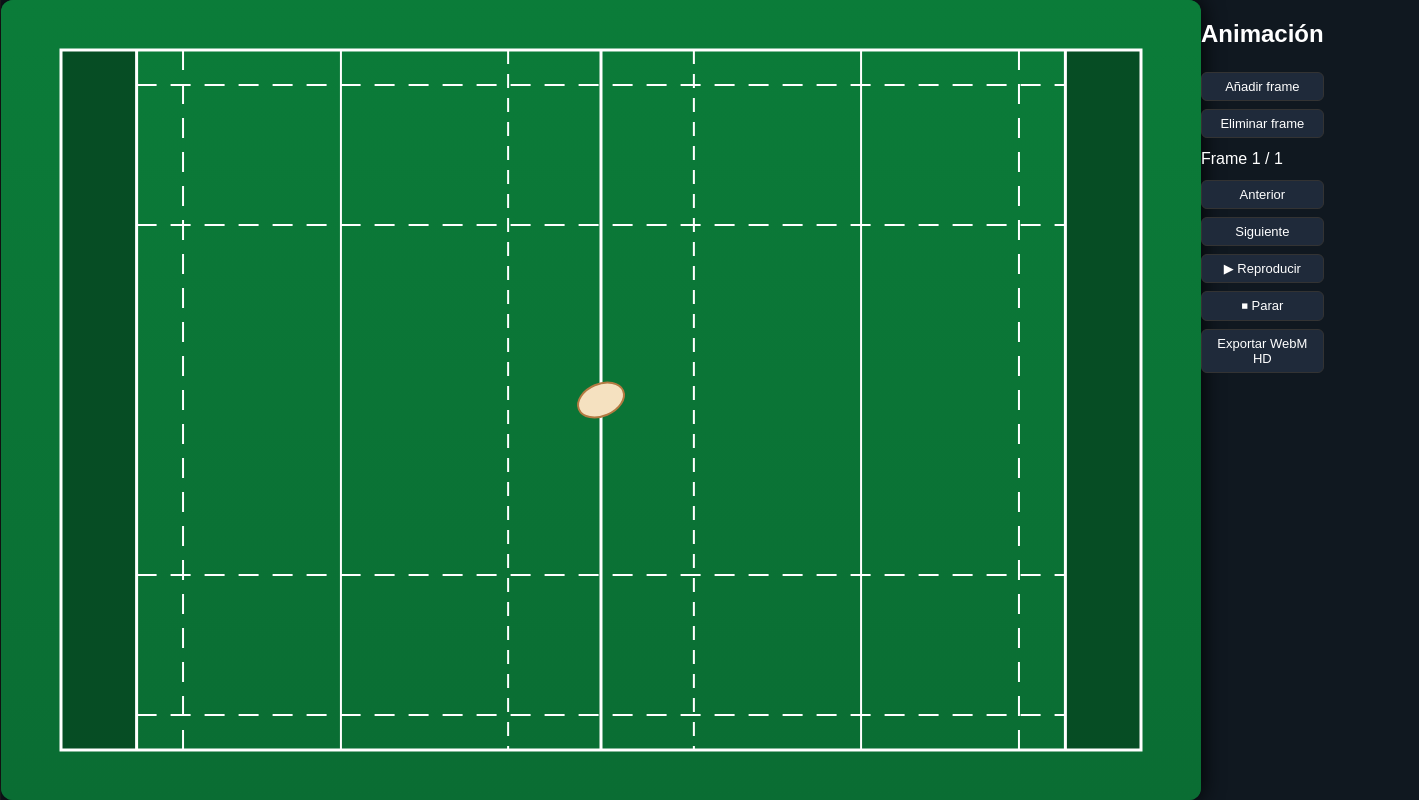
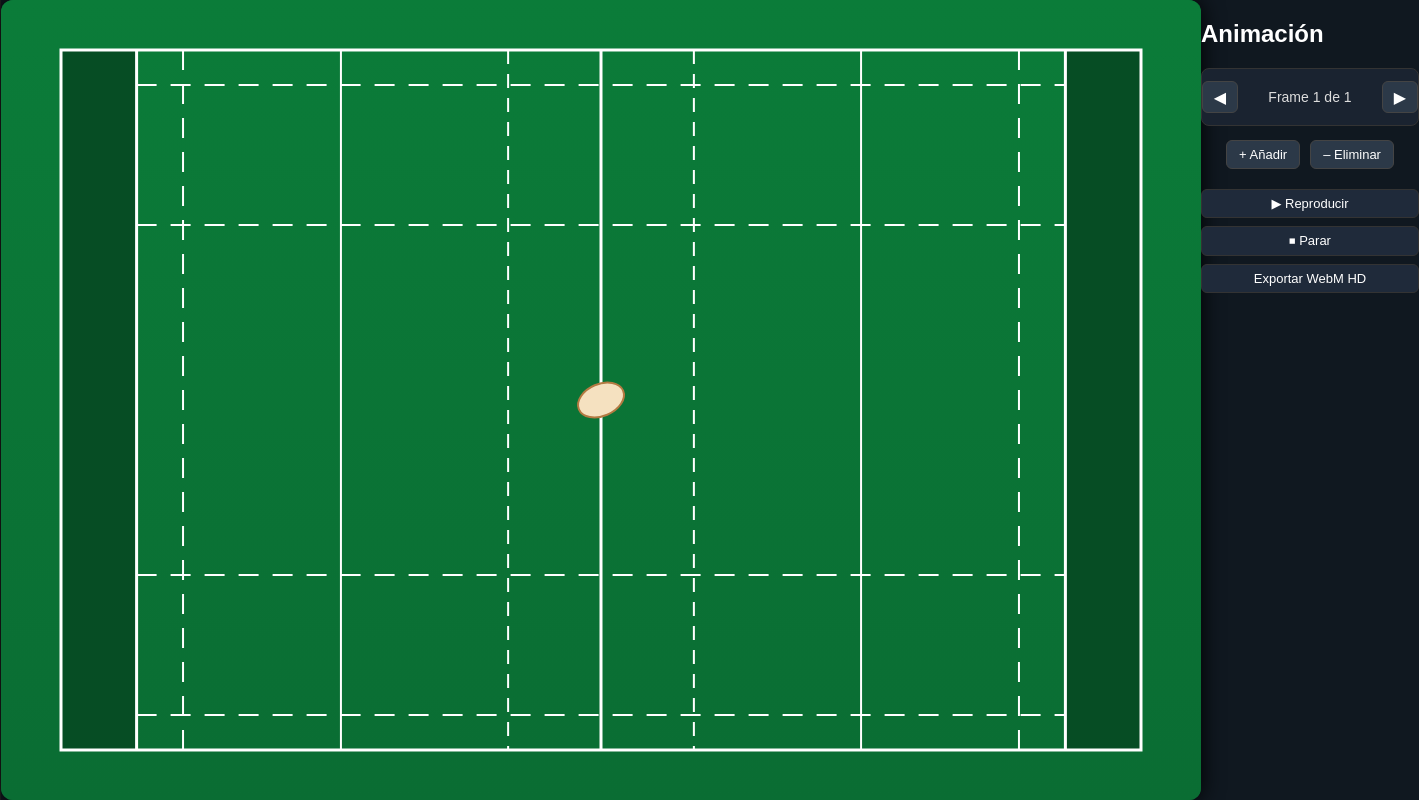
Before and after one commit to joako20-web/PizarraRugby, a plain HTML site: page index.html in a window 1280 px wide. Shown: the whole page, 1419 px wide, since content can reach past the window. Drawn offline with Linux system fonts and the light colour scheme.

Commit message:
cambioss

```diff
--- a/app.js
+++ b/app.js
@@ -856,6 +856,12 @@ const Animation = {
 async exportWebM() {
     if (state.frames.length < 2) return;
 
+    // Pedir nombre
+    const nombre = await Popup.prompt("Nombre del archivo:", "Mi animacion");
+    if (!nombre) return;
+
+    const fileName = nombre + ".webm";
+
     const stream = canvas.captureStream(30);
     const chunks = [];
     const rec = new MediaRecorder(stream, {
@@ -869,7 +875,7 @@ const Animation = {
         const url = URL.createObjectURL(blob);
         const a = document.createElement("a");
         a.href = url;
-            a.download = "animacion_rugby.webm";
+        a.download = fileName;
         a.click();
         URL.revokeObjectURL(url);
     };
@@ -892,6 +898,7 @@ const Animation = {
 
     rec.stop();
 }
+
 };
 
 // ==============================
--- a/index.html
+++ b/index.html
@@ -91,19 +91,22 @@
 <div id="right-panel">
     <h2>Animación</h2>
 
-        <!-- Controles de frames -->
-        <button id="add-frame">Añadir frame</button>
-        <button id="delete-frame">Eliminar frame</button>
+    <!-- Barra moderna de frames -->
+    <div id="frame-bar">
+        <button id="prev-frame" class="fb-btn">◀</button>
 
-        <!-- Información del frame actual -->
-        <div class="sep">
-            Frame <span id="current-frame-index">1</span> /
+        <div id="frame-counter">
+            Frame <span id="current-frame-index">1</span> de
             <span id="total-frames">1</span>
         </div>
 
-        <!-- Navegación entre frames -->
-        <button id="prev-frame">Anterior</button>
-        <button id="next-frame">Siguiente</button>
+        <button id="next-frame" class="fb-btn">▶</button>
+    </div>
+
+    <div id="frame-actions">
+        <button id="add-frame" class="fb-action">+ Añadir</button>
+        <button id="delete-frame" class="fb-action">– Eliminar</button>
+    </div>
 
     <!-- Controles de reproducción -->
     <button id="play-animation">▶ Reproducir</button>
--- a/style.css
+++ b/style.css
@@ -328,3 +328,60 @@ button.active {
 #popup-cancel:hover {
     background: #3a4a5a;
 }
+/* ===== NUEVA BARRA MODERNA DE FRAMES ===== */
+
+#frame-bar {
+    display: flex;
+    align-items: center;
+    justify-content: center;
+    gap: 12px;
+    padding: 8px 0;
+    margin: 10px 0;
+    background: #1a2330;
+    border: 1px solid #333;
+    border-radius: 8px;
+}
+
+.fb-btn {
+    width: 36px;
+    height: 32px;
+    background: #2c3948;
+    border: 1px solid #444;
+    border-radius: 6px;
+    cursor: pointer;
+    color: white;
+    font-size: 16px;
+}
+
+.fb-btn:hover {
+    background: #3c4d61;
+}
+
+#frame-counter {
+    font-size: 14px;
+    color: #ddd;
+    text-align: center;
+    min-width: 120px;
+}
+
+#frame-actions {
+    display: flex;
+    justify-content: center;
+    gap: 10px;
+    margin-bottom: 12px;
+}
+
+.fb-action {
+    width: auto;
+    padding: 6px 12px;
+    background: #2c3948;
+    border: 1px solid #444;
+    border-radius: 6px;
+    cursor: pointer;
+    color: white;
+    font-size: 13px;
+}
+
+.fb-action:hover {
+    background: #3c4d61;
+}
```
Lines whose indentation alone changed are shown as unchanged.
